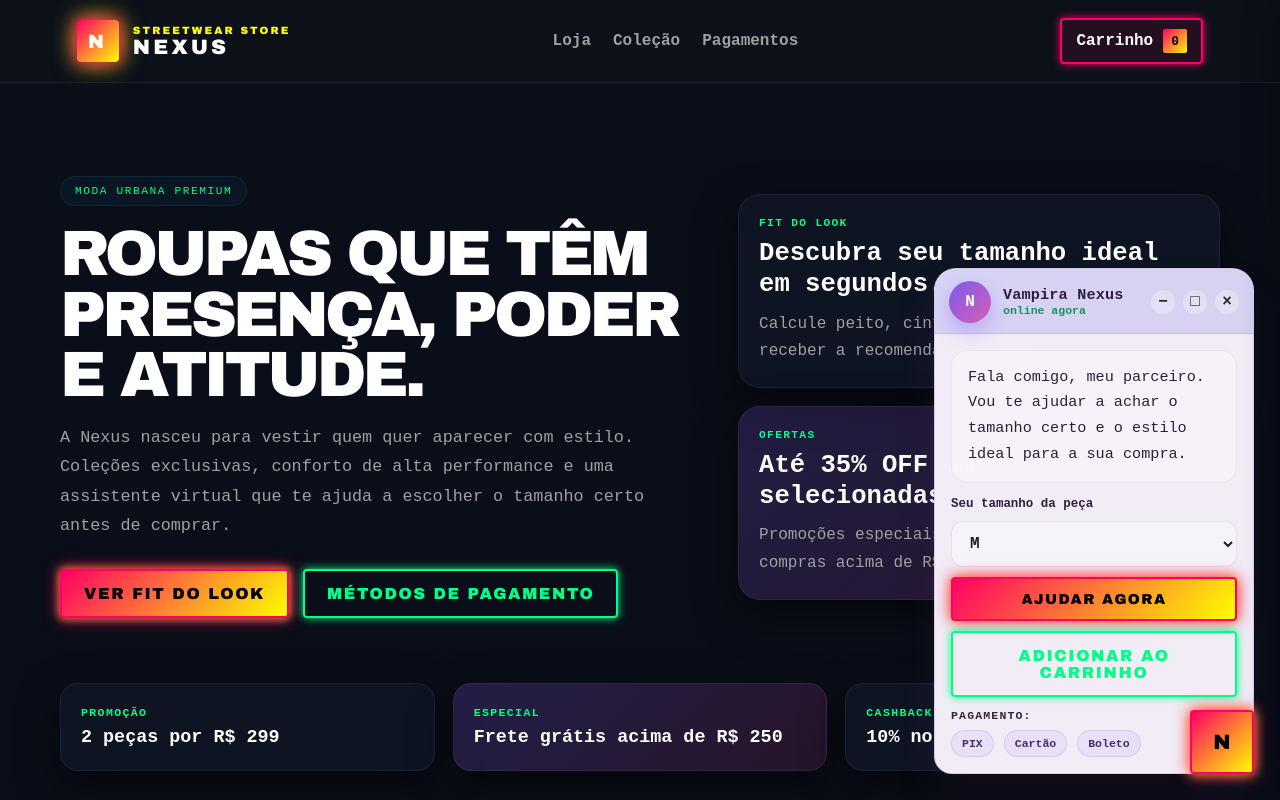
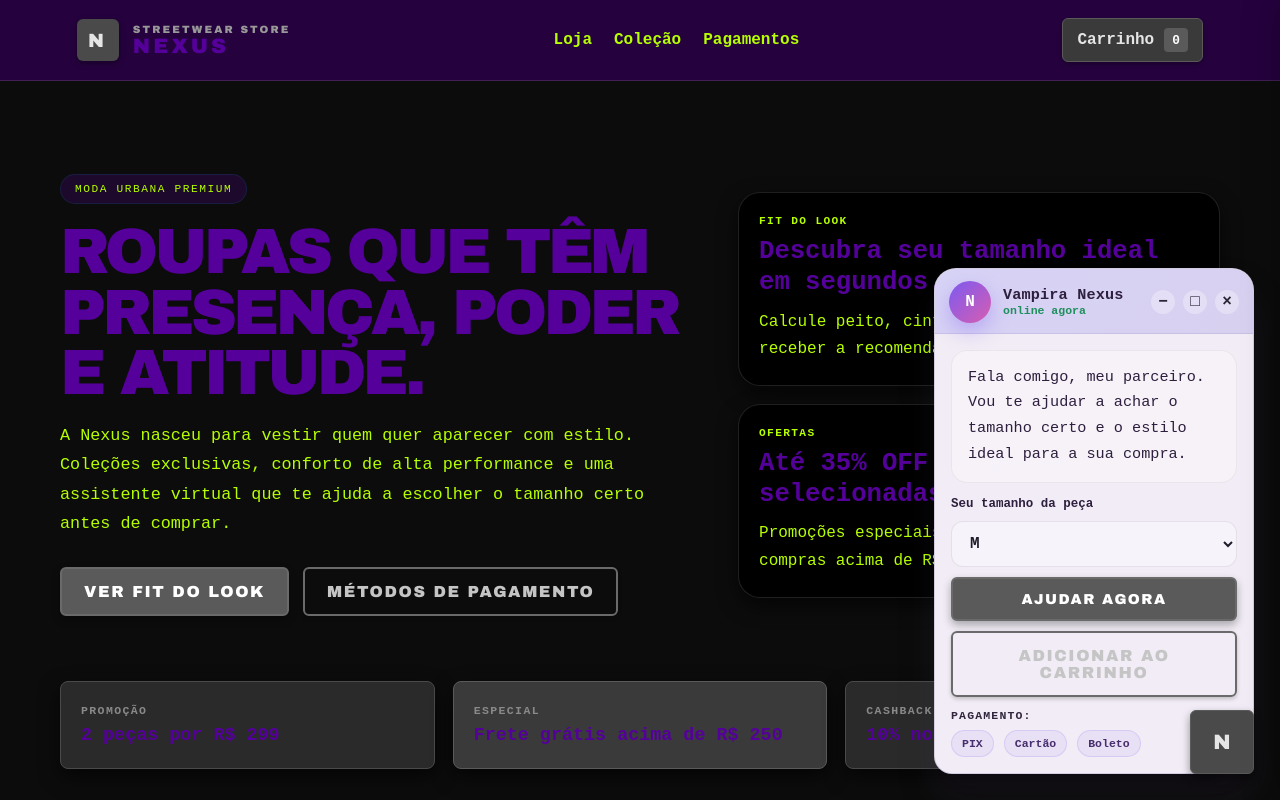
Before and after one commit to kelvinms98/Projeto-, a plain HTML site: page index.html in a window 1280 px wide. Shown: the top 800 px of the page. Drawn offline with Linux system fonts and the light colour scheme.

Commit message:
Primeiro versao do site streetwear

```diff
--- a/style.css
+++ b/style.css
@@ -1,16 +1,16 @@
 :root {
-  --bg: #0a0e18;
-  --bg-2: #0f1419;
-  --panel: rgba(10, 14, 24, 0.98);
-  --panel-soft: rgba(15, 20, 30, 0.99);
-  --line: rgba(255, 255, 255, 0.06);
-  --text: #ffffff;
-  --muted: #a0a0a0;
-  --pink: #ff0066;
-  --violet: #00ffff;
-  --cyan: #00ff88;
-  --lime: #ffff00;
-  --shadow: 0 16px 40px rgba(0, 0, 0, 0.5);
+  --bg: #1a1a1a;
+  --bg-2: #2a2a2a;
+  --panel: rgba(30, 30, 30, 0.98);
+  --panel-soft: rgba(40, 40, 40, 0.99);
+  --line: rgba(255, 255, 255, 0.12);
+  --text: #e5e5e5;
+  --muted: #999999;
+  --pink: #8b6666;
+  --violet: #666688;
+  --cyan: #669999;
+  --lime: #999966;
+  --shadow: 0 8px 20px rgba(0, 0, 0, 0.6);
 }
 
 * { box-sizing: border-box; }
@@ -18,8 +18,8 @@ html { scroll-behavior: smooth; }
 body {
   margin: 0;
   font-family: "Courier New", "Arial", sans-serif;
-  background: var(--bg);
-  color: var(--text);
+  background: rgb(12, 12, 12);
+  color: #55009b;
 }
 
 a { color: inherit; text-decoration: none; }
@@ -37,7 +37,7 @@ h1, h2, h3, h4, h5, h6 {
   position: sticky; top: 0; z-index: 20;
   display: flex; align-items: center; justify-content: space-between;
   padding: 18px 6vw;
-  background: rgba(12, 17, 27, 0.84);
+  background: rgba(44, 0, 73, 0.84);
   backdrop-filter: blur(14px);
   border-bottom: 1px solid var(--line);
 }
@@ -47,13 +47,13 @@ h1, h2, h3, h4, h5, h6 {
   align-items: center;
   gap: 10px;
   padding: 9px 14px;
-  border-radius: 4px;
-  background: rgba(255, 0, 102, 0.1);
-  border: 2px solid var(--pink);
+  border-radius: 6px;
+  background: #3a3a3a;
+  border: 1px solid #5a5a5a;
   color: var(--text);
   font-weight: 900;
   cursor: pointer;
-  box-shadow: 0 0 8px var(--pink);
+  box-shadow: 0 2px 4px rgba(0, 0, 0, 0.3);
 }
 
 .cart-pill strong {
@@ -61,9 +61,9 @@ h1, h2, h3, h4, h5, h6 {
   place-items: center;
   width: 24px;
   height: 24px;
-  border-radius: 2px;
-  background: linear-gradient(135deg, var(--pink), var(--lime));
-  color: #000;
+  border-radius: 4px;
+  background: #5a5a5a;
+  color: #ffffff;
   font-size: 0.8rem;
   font-weight: 900;
 }
@@ -71,16 +71,17 @@ h1, h2, h3, h4, h5, h6 {
 .brand-wrap { display: flex; align-items: center; gap: 14px; }
 .brand-mark {
   display: grid; place-items: center;
-  width: 42px; height: 42px; border-radius: 4px;
-  background: linear-gradient(135deg, var(--pink), var(--lime));
-  box-shadow: 0 0 16px var(--pink), 0 0 24px var(--lime);
+  width: 42px; height: 42px; border-radius: 6px;
+  background: #4a4a4a;
+  box-shadow: 0 2px 6px rgba(0, 0, 0, 0.4);
   font-family: "Arial Black", sans-serif; font-weight: 900;
   font-size: 1.2rem;
   text-transform: uppercase;
   letter-spacing: 0.2em;
+  color: #e5e5e5;
 }
 .brand-kicker {
-  margin: 0; color: var(--lime);
+  margin: 0; color: #999999;
   font-size: 0.66rem; letter-spacing: 0.2em; text-transform: uppercase;
   font-weight: 900;
   font-family: "Arial Black", sans-serif;
@@ -93,7 +94,7 @@ h1, h2, h3, h4, h5, h6 {
 }
 .nav {
   display: flex; align-items: center; gap: 22px;
-  color: var(--muted); font-weight: 600;
+  color: #B6FF00; font-weight: 600;
 }
 .nav a { transition: color 0.2s ease; }
 .nav a:hover { color: var(--text); }
@@ -119,8 +120,8 @@ main {
   padding: 8px 14px;
   border: 1px solid rgba(14, 122, 160, 0.18);
   border-radius: 999px;
-  background: rgba(14, 122, 160, 0.08);
-  color: var(--cyan);
+  background: #55009b3a;
+  color: #B6FF00;
   font-size: 0.7rem;
   letter-spacing: 0.14em;
   text-transform: uppercase;
@@ -133,7 +134,7 @@ main {
 }
 .hero-copy p {
   margin-top: 18px;
-  color: var(--muted);
+  color: #B6FF00;
   line-height: 1.75;
   font-size: 1.05rem;
   max-width: 620px;
@@ -148,7 +149,7 @@ main {
   display: inline-flex;
   align-items: center;
   justify-content: center;
-  border-radius: 4px;
+  border-radius: 6px;
   padding: 14px 22px;
   border: 2px solid transparent;
   font-weight: 900;
@@ -159,20 +160,20 @@ main {
   letter-spacing: 0.1em;
 }
 .primary-btn {
-  background: linear-gradient(135deg, var(--pink), var(--lime));
-  color: #000;
-  box-shadow: 0 0 16px var(--pink), 0 0 8px var(--lime);
-  border-color: var(--pink);
+  background: #5a5a5a;
+  color: #ffffff;
+  box-shadow: 0 4px 8px rgba(0, 0, 0, 0.3);
+  border-color: #6a6a6a;
 }
 .secondary-btn {
   background: transparent;
-  border: 2px solid var(--cyan);
-  color: var(--cyan);
-  box-shadow: 0 0 8px var(--cyan);
+  border: 2px solid #6a6a6a;
+  color: #c5c5c5;
+  box-shadow: 0 2px 4px rgba(0, 0, 0, 0.2);
 }
 .primary-btn:hover, .secondary-btn:hover, button:hover {
-  transform: translateY(-2px);
-  box-shadow: 0 0 24px var(--cyan) !important;
+  transform: translateY(-1px);
+  box-shadow: 0 6px 12px rgba(0, 0, 0, 0.4) !important;
 }
 
 .hero-visual {
@@ -184,7 +185,7 @@ main {
   gap: 18px;
 }
 .promo-feature {
-  background: rgba(16, 22, 37, 0.94);
+  background: rgba(0, 0, 0, 0.94);
   border: 1px solid var(--line);
   border-radius: 22px;
   padding: 22px 20px;
@@ -192,7 +193,7 @@ main {
 }
 .promo-feature span {
   display: block;
-  color: var(--cyan);
+  color: #B6FF00;
   text-transform: uppercase;
   letter-spacing: 0.12em;
   font-size: 0.7rem;
@@ -207,11 +208,11 @@ main {
 }
 .promo-feature p {
   margin: 0;
-  color: var(--muted);
+  color: #B6FF00;
   line-height: 1.7;
 }
 .promo-accent {
-  background: linear-gradient(135deg, rgba(124, 90, 241, 0.2), rgba(217, 61, 141, 0.14));
+  background: rgba(0, 0, 0, 0.94);
 }
 .showcase-card {
   position: relative;
@@ -310,13 +311,13 @@ main {
   display: grid;
   gap: 8px;
   padding: 22px 20px;
-  border-radius: 18px;
-  background: rgba(16, 22, 37, 0.94);
-  border: 1px solid var(--line);
+  border-radius: 8px;
+  background: #2a2a2a;
+  border: 1px solid #4a4a4a;
   box-shadow: var(--shadow);
 }
 .promo-card span {
-  color: var(--cyan);
+  color: #8a8a8a;
   text-transform: uppercase;
   letter-spacing: 0.12em;
   font-size: 0.72rem;
@@ -326,7 +327,8 @@ main {
   font-size: 1.15rem;
 }
 .promo-card.destaque {
-  background: linear-gradient(135deg, rgba(124, 90, 241, 0.22), rgba(217, 61, 141, 0.14));
+  background: #3a3a3a;
+  border-color: #5a5a5a;
 }
 
 .catalog, .fit-box, .payment-box {
@@ -336,7 +338,7 @@ main {
   margin-bottom: 18px;
 }
 .section-label {
-  color: var(--lime);
+  color: #8a8a8a;
   text-transform: uppercase;
   letter-spacing: 0.2em;
   font-size: 0.72rem;
@@ -355,23 +357,23 @@ main {
 }
 .product-card {
   overflow: hidden;
-  border-radius: 22px;
-  border: 1px solid rgba(255, 255, 255, 0.08);
-  background: linear-gradient(180deg, rgba(17, 24, 36, 0.96), rgba(10, 13, 20, 0.96));
-  box-shadow: 0 18px 40px rgba(0, 0, 0, 0.28);
+  border-radius: 8px;
+  border: 1px solid #4a4a4a;
+  background: #2a2a2a;
+  box-shadow: 0 4px 8px rgba(0, 0, 0, 0.4);
   position: relative;
   transition: transform 0.2s ease, box-shadow 0.2s ease, border-color 0.2s ease;
 }
 .product-card:hover {
-  transform: translateY(-4px);
-  border-color: rgba(124, 90, 241, 0.4);
-  box-shadow: 0 24px 48px rgba(124, 90, 241, 0.18);
+  transform: translateY(-2px);
+  border-color: #6a6a6a;
+  box-shadow: 0 6px 12px rgba(0, 0, 0, 0.5);
 }
 .product-card::before {
   content: "";
   position: absolute;
   inset: 0;
-  background: linear-gradient(135deg, rgba(217, 61, 141, 0.12), transparent 30%, rgba(84, 230, 255, 0.06));
+  background: linear-gradient(135deg, rgba(100, 100, 100, 0.08), transparent 30%, rgba(120, 120, 120, 0.04));
   pointer-events: none;
 }
 .product-image {
@@ -417,7 +419,7 @@ main {
   border: none;
   border-radius: 12px;
   padding: 12px 18px;
-  background: linear-gradient(135deg, #f5368b, #7d5af4 55%, #4ac5ff);
+  background: linear-gradient(135deg, #030125, #B6FF00 55%, #010046);
   color: white;
   font-weight: 800;
   letter-spacing: 0.04em;
@@ -470,7 +472,7 @@ select option:hover {
 }
 input:focus, select:focus {
   outline: 2px solid rgba(84, 230, 255, 0.18);
-  border-color: rgba(84, 230, 255, 0.8);
+  border-color: rgba(84, 255, 92, 0.8);
 }
 .actions { display: flex; gap: 12px; flex-wrap: wrap; margin-top: 8px; }
 .small-btn {
@@ -483,9 +485,9 @@ input:focus, select:focus {
   gap: 18px;
 }
 .mini-card {
-  background: rgba(255,255,255,0.02);
-  border: 1px solid var(--line);
-  border-radius: 18px;
+  background: #2a2a2a;
+  border: 1px solid #4a4a4a;
+  border-radius: 8px;
   padding: 18px;
 }
 .mini-card span {
@@ -499,10 +501,10 @@ input:focus, select:focus {
 .mini-card strong { line-height: 1.5; }
 .result-box {
   padding: 22px;
-  border-radius: 18px;
-  background: linear-gradient(135deg, rgba(115, 70, 180, 0.95), rgba(77, 51, 137, 0.8));
-  border: 1px solid rgba(255, 255, 255, 0.12);
-  color: #ffffff;
+  border-radius: 8px;
+  background: #3a3a3a;
+  border: 1px solid #5a5a5a;
+  color: #e5e5e5;
 }
 .label-result {
   margin: 0 0 8px;
@@ -746,17 +748,19 @@ input:focus, select:focus {
 .payment-option {
   flex: 1;
   min-width: 78px;
-  border: 1px solid rgba(255,255,255,0.08);
-  border-radius: 999px;
-  background: rgba(255,255,255,0.02);
+  border: 1px solid #5a5a5a;
+  border-radius: 6px;
+  background: #3a3a3a;
   color: var(--text);
   padding: 9px 10px;
   cursor: pointer;
   font-weight: 700;
+  transition: background 0.2s ease;
 }
 .payment-option.active {
-  background: linear-gradient(135deg, rgba(217, 61, 141, 0.22), rgba(107, 76, 231, 0.26));
-  border-color: rgba(124, 90, 241, 0.4);
+  background: #5a5a5a;
+  border-color: #7a7a7a;
+  color: #ffffff;
 }
 .installment-box {
   margin-top: 12px;
@@ -939,14 +943,14 @@ input:focus, select:focus {
   bottom: 26px;
   width: 64px;
   height: 64px;
-  border: 2px solid var(--pink);
-  border-radius: 4px;
-  background: linear-gradient(135deg, var(--pink), var(--lime));
-  color: #000;
+  border: 1px solid #5a5a5a;
+  border-radius: 6px;
+  background: #4a4a4a;
+  color: #e5e5e5;
   font-family: "Arial Black", sans-serif;
   font-size: 1.3rem;
   font-weight: 900;
-  box-shadow: 0 0 16px var(--pink), 0 0 12px var(--lime);
+  box-shadow: 0 4px 8px rgba(0, 0, 0, 0.4);
   cursor: pointer;
   z-index: 31;
 }
```
